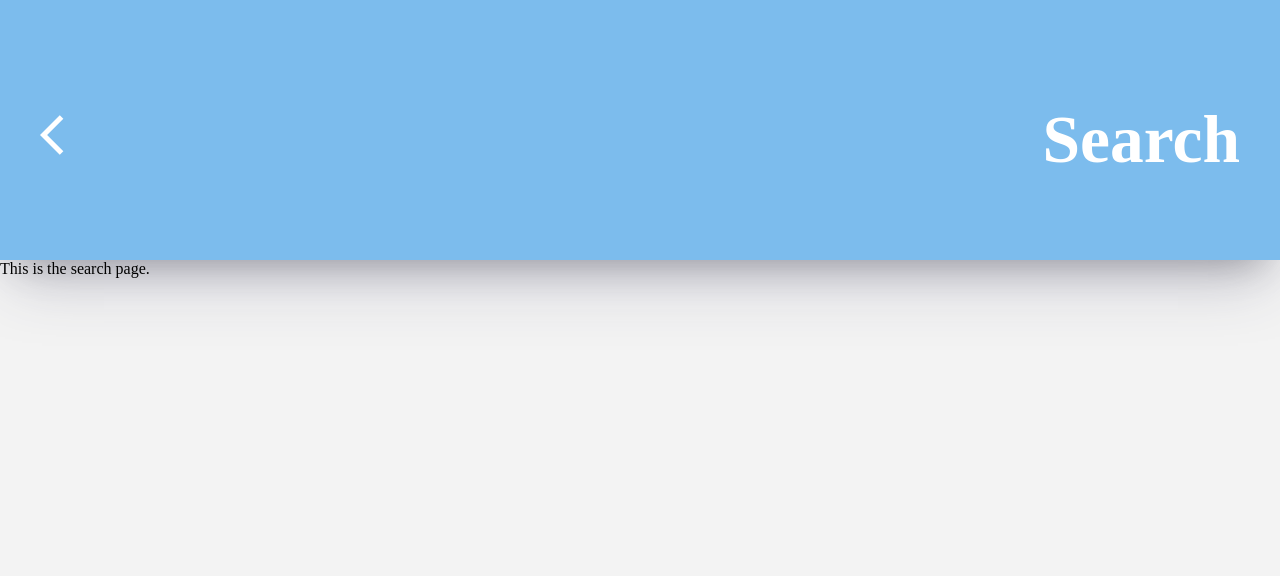
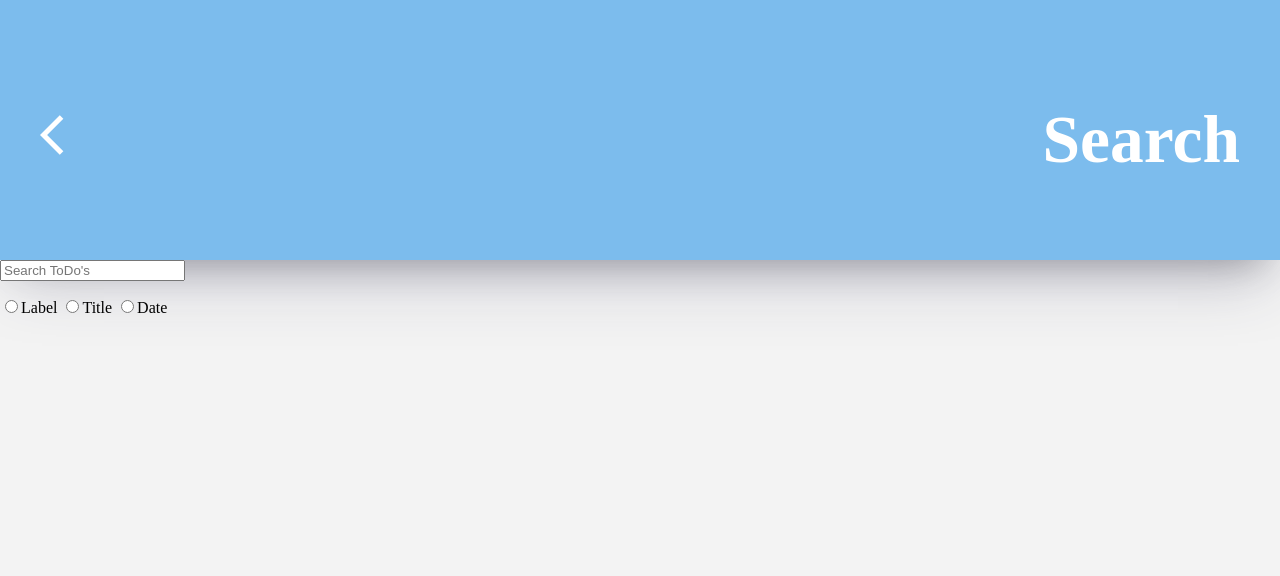
Before and after one commit to software-students-fall2022/web-app-exercise-team-14-1, a Flask app: page /search in a window 1280 px wide. Shown: the top 576 px of the page. Run offline with Flask 2, Linux system fonts and the light colour scheme; parts of the project's set-up code (start-up, migrations or seed data) failed here and were passed over.

Commit message:
created search bar, started planning searching process in route

```diff
--- a/app.py
+++ b/app.py
@@ -125,8 +125,22 @@ def add():
     """
     return render_template("add.html", page="Add")
 
-@app.route('/search')
+@app.route('/search', methods=['GET','POST'])
 def search():
+    # get info from POST
+
+
+    # search info in database based on search by (label, title, date)
+
+    # label
+    # get all docs with `given_label in doc.labels`
+
+    # title
+    # get all docs with `title in doc.title`
+
+    # date
+    # get all docs with `date == doc.date`
+
     """
     Route for the search page
     """
--- a/templates/search.html
+++ b/templates/search.html
@@ -1,3 +1,13 @@
 {% extends 'base.html' %} {% block container %}
-This is the search page.
+<div class="search-container">
+    <form action="{{url_for('search')}}" method="POST" class="search-bar">
+        <input type="text" placeholder="Search ToDo's">
+        <p id="search-by-buttons">
+            <label><input type="radio" name="search-by" value="Label">Label</label>
+            <label><input type="radio" name="search-by" value="Title">Title</label>
+            <label><input type="radio" name="search-by" value="Date">Date</label>
+        </p>
+    </form>
+
+</div>
 {% endblock %}
```
